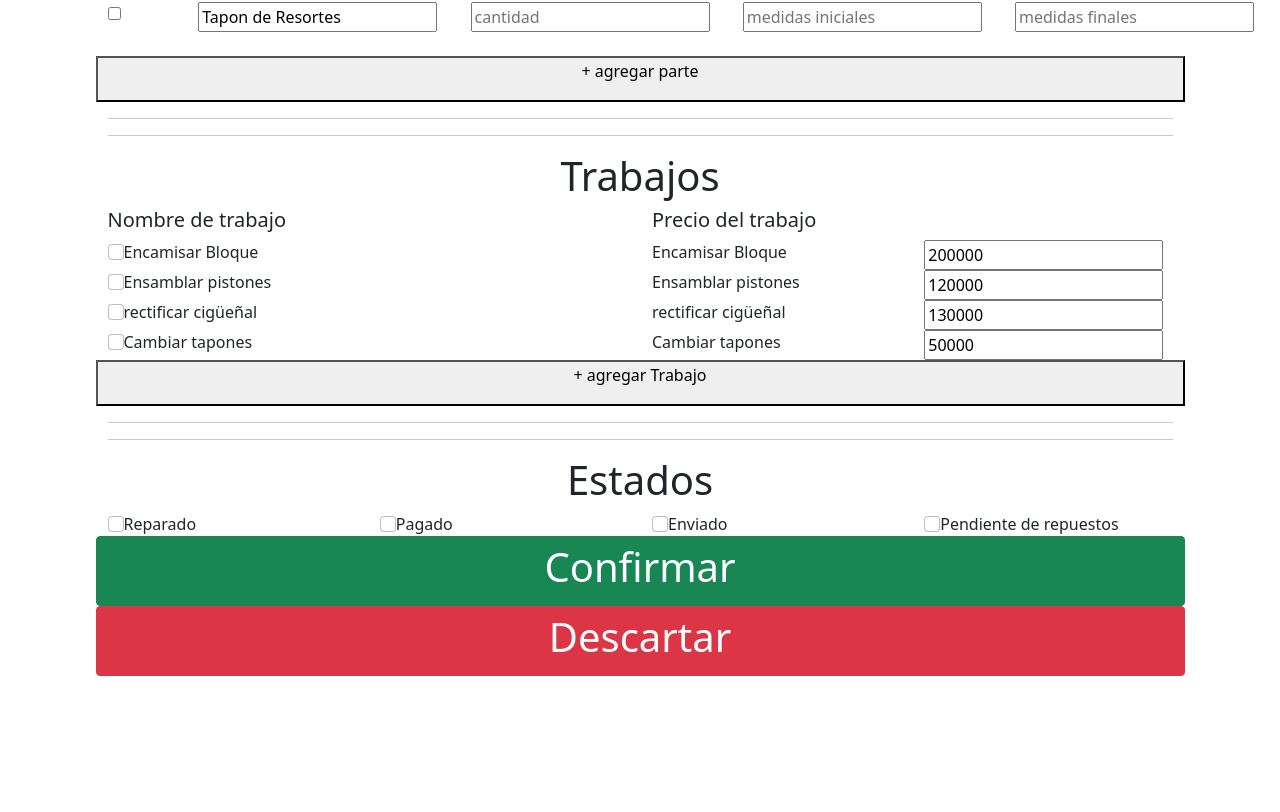
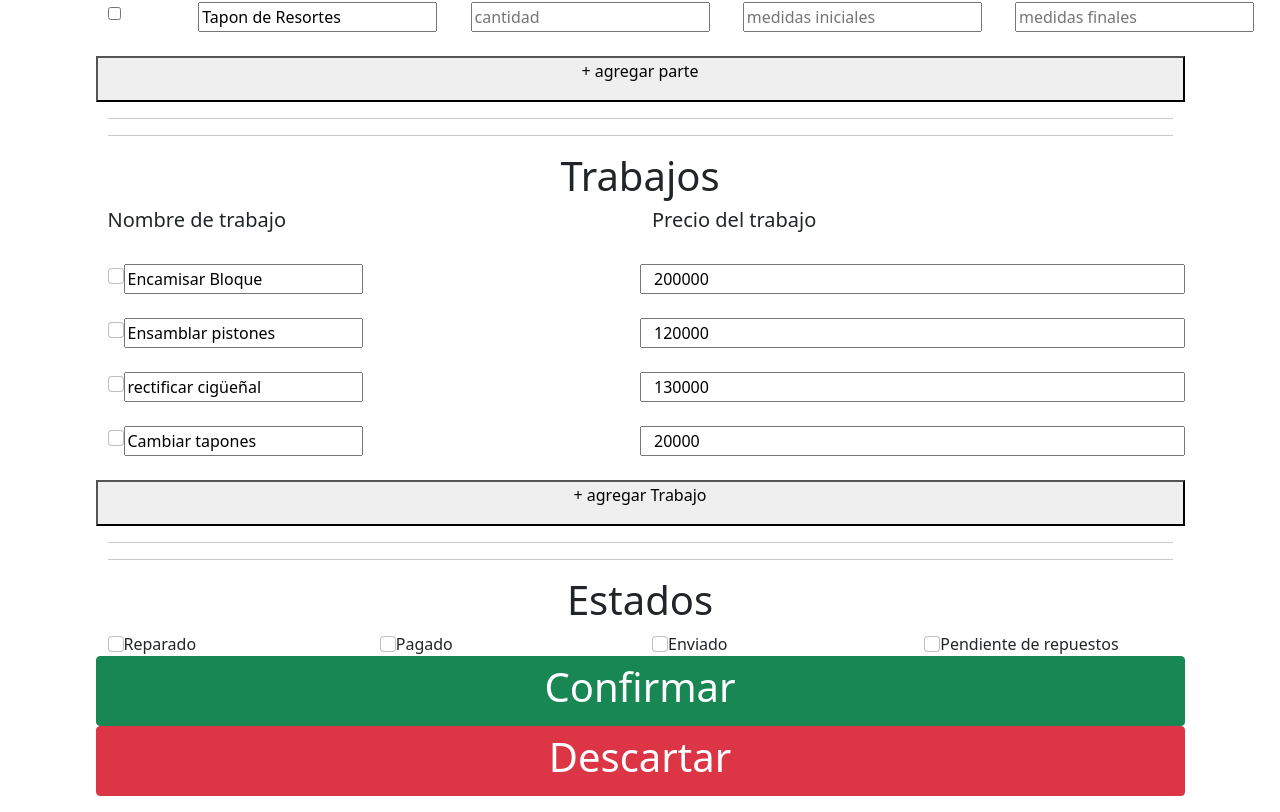
Before and after one commit to Dsotofuya/Trabajo-De-Campo---Rectificadora-De-Motores, a React (Create React App) app in the folder rectimotor-frontend/: page /menu/agregar in a window 1280 px wide. Shown: the part 924-1736 px from the top of the page. Before the commit the page ends 1616 px from the top, so only its background shows below. Built offline with nearby package versions, Linux system fonts and the light colour scheme.

Commit message:
agregada parte de los trabajos

```diff
--- a/rectimotor-frontend/src/JobFE.js
+++ b/rectimotor-frontend/src/JobFE.js
@@ -10,21 +10,13 @@ const JobFE = ({ nameJob, priceJob }) => {
 
                         <input class="form-check-input" type="checkBox" name="flexRadioDefault" id="flexRadioDefault1" />
                         <label class="form-check-label" for="flexRadioDefault1">
-                            {nameJob}
+                        <input onChange={({ target: { value } }) => nameJob = (value)} type="text" defaultValue={nameJob} placeholder="nombre del trabajo"/>
                         </label>
 
                     </div>
                     <div className='col-sm'>
                         <div className='row'>
-                            <div className="col-sm">
-                                <label>
-                                    {nameJob}
-                                </label>
-                            </div>
-
-                            <div className="col-sm">
-                                <input type="number" defaultValue={priceJob} />
-                            </div>
+                                <input onChange={({ target: { value } }) => nameJob = (value)} type="number" defaultValue={priceJob} placeholder="precio del trabajo"/>
                         </div>
                     </div>
                 </div>
--- a/rectimotor-frontend/src/RegisterOrder.js
+++ b/rectimotor-frontend/src/RegisterOrder.js
@@ -19,6 +19,7 @@ function RegisterOrder() {
   const [workshopName, setWorkshop] = useState("");
   const [vehicle, setVehicle] = useState(false);
   const [parts, setParts] = useState([]);
+  const [works, setWorks] = useState([]);
   const [engineName, setEngineName] = useState([]);
   const [engineId, setEngineId] = useState([]);
 
@@ -29,10 +30,20 @@ function RegisterOrder() {
   }
 
   function defineVoidLine() {
-    const parte = {name: ""}
+    const parte = { name: "" }
     setParts((partes) => [...partes, parte])
   }
 
+  function defineWorksArray(nameWork, priceWork) {
+    // console.log(namePart)
+    const work = { nameJob: nameWork, priceJob: priceWork }
+    setWorks((works) => [...works, work])
+  }
+
+  function defineVoidWorksLine() {
+    const work = { nameJob: "", priceJob:null}
+    setWorks((works) => [...works, work])
+  }
 
   useEffect(() => {
     defineArray("Bloque");
@@ -45,6 +56,11 @@ function RegisterOrder() {
     defineArray("Eje de Levas");
     defineArray("Carter");
     defineArray("Tapon de Resortes");
+
+    defineWorksArray("Encamisar Bloque", 200000)
+    defineWorksArray("Ensamblar pistones", 120000)
+    defineWorksArray("rectificar cigüeñal", 130000)
+    defineWorksArray("Cambiar tapones", 20000)
   }, [])
 
 
@@ -53,7 +69,7 @@ function RegisterOrder() {
     await fetch(URI2 + engineName).then((res) => res.json()).then((data) => { setEngineId(data) })
 
     /* se retorna la id en base al nombre del motor en el campo */
-    console.log("La id del motor ",  engineName, " es: ", engineId[0].ID_MOTOR)
+    console.log("La id del motor ", engineName, " es: ", engineId[0].ID_MOTOR)
     //const idMotor = await fetch(URI2 + workshopName)
     // console.log(idMotor + ', ' + idWorkshop + ', ' + document)
     // const requestOption = {
@@ -187,7 +203,7 @@ function RegisterOrder() {
           </div>
 
           {parts.map((part) => {
-            console.log(part)
+            // console.log(part)
             return (
               <div>
                 <PartFE namePart={part.name ? part.name : ""} />
@@ -210,30 +226,26 @@ function RegisterOrder() {
         <div>
           <h1 className="text-center">Trabajos</h1>
 
+
           <div className="row">
             <div className="col"> <h5 className="font-weight-bold">Nombre de trabajo </h5> </div>
             <div className="col"> <h5 className="font-weight-bold">Precio del trabajo</h5> </div>
           </div>
+          <br/>
+
+          {works.map((work) => {
+            // console.log(part)
+            return (
+              <div>
+                <JobFE nameJob={work.nameJob ? work.nameJob : ""} priceJob={work.priceJob ? work.priceJob : ""} />
+                <br />
+              </div>
+            )
+          })}
 
 
-          <JobFE
-            nameJob="Encamisar Bloque"
-            priceJob="200000" />
-
-          <JobFE
-            nameJob="Ensamblar pistones"
-            priceJob="120000" />
-
-          <JobFE
-            nameJob="rectificar cigüeñal"
-            priceJob="130000" />
-
-          <JobFE
-            nameJob="Cambiar tapones"
-            priceJob="50000" />
-
           <div className="row">
-            <button><p>+ agregar Trabajo</p></button>
+            <button onClick={defineVoidWorksLine}><p>+ agregar Trabajo</p></button>
           </div>
         </div>
 
```
